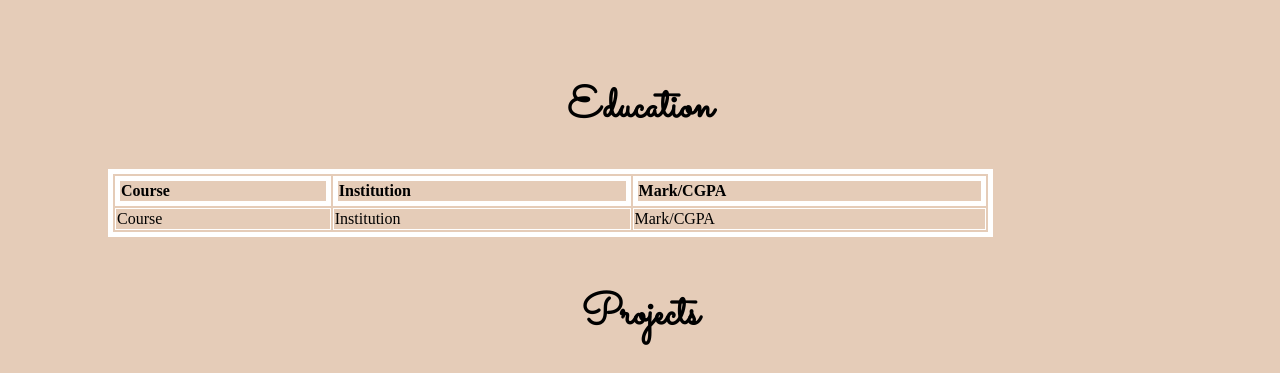
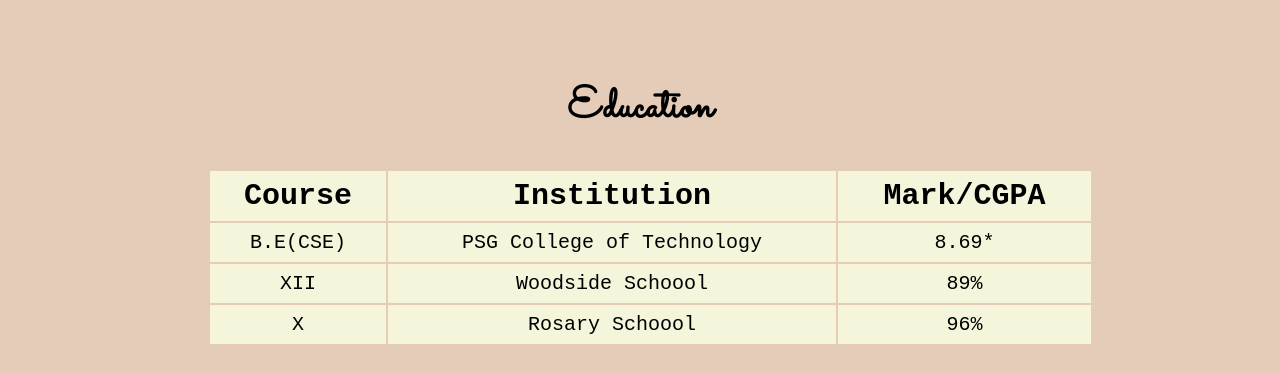
Before and after one commit to johannasmriti/portfolioweek2, a plain HTML site: page index.html in a window 1280 px wide. Shown: the part 1177-1550 px from the top of the page. Drawn offline with Linux system fonts and the light colour scheme.

Commit message:
Update index.html

```diff
--- a/index.html
+++ b/index.html
@@ -55,18 +55,28 @@
     </div>
     <!--Education-->
     <div id="education"><br>
-        <h1 style="text-align: center;font-family:'Sacramento',  cursive;font-size:270%; color:black;font-weight: bold; ">Education</h1>
-        <table style="width:70%;border:5px solid white;margin-left:100px;">
-            <tr style="border:5px solid white;">
-              <td style="border:5px solid white;"><b>Course</b></td>
-              <td style="border:5px solid white;"><b>Institution</b></td>
-              <td style="border:5px solid white;"><b>Mark/CGPA</b></td>
+        <h1 style="font-size:xx-large;text-align: center;font-family:'Sacramento',  cursive;font-size:270%; color:black;font-weight: bold; ">Education</h1>
+        <table style="font-family:'Courier New', monospace;text-align:center;width:70%;margin-left:200px"background-color: beige;">
+            <tr style="font-size:30px;padding: 8px;font-family:'Courier New', monospace;background-color: beige;">
+              <td style="padding: 8px;font-family:'Courier New', monospace;background-color: beige;"><b>Course</b></td>
+              <td style="padding: 8px;font-family:'Courier New', monospace;background-color: beige;"><b>Institution</b></td>
+              <td style="padding: 8px;font-family:'Courier New', monospace;background-color: beige;"><b>Mark/CGPA</b></td>
             </tr>
-            <tr style="border:5px solid white;">
-                <td style="border:1px solid white;">Course</td>
-                <td style="border:1px solid white;">Institution</td>
-                <td style="border:1px solid white;">Mark/CGPA</td>
-              </tr>
+            <tr style="font-size:20px;padding: 8px;font-family:'Courier New', monospace;background-color: beige;">
+                <td style="padding: 8px;font-family:'Courier New', monospace;background-color: beige;">B.E(CSE)</td>
+                <td style="padding: 8px;font-family:'Courier New', monospace;background-color: beige;">PSG College of Technology</td>
+                <td style="padding: 8px;font-family:'Courier New', monospace;background-color: beige;">8.69*</td>
+            </tr>
+            <tr style="font-size:20px;padding: 8px;font-family:'Courier New', monospace;background-color: beige;">
+                <td style="padding: 8px;font-family:'Courier New', monospace;background-color: beige;">XII</td>
+                <td style="padding: 8px;font-family:'Courier New', monospace;background-color: beige;">Woodside Schoool</td>
+                <td style="padding: 8px;font-family:'Courier New', monospace;background-color: beige;">89%</td>
+            </tr>
+            <tr style="font-size:20px;padding: 8px;font-family:'Courier New', monospace;background-color: beige;">
+                <td style="padding: 8px;font-family:'Courier New', monospace;background-color: beige;">X</td>
+                <td style="padding: 8px;font-family:'Courier New', monospace;background-color: beige;">Rosary Schoool</td>
+                <td style="padding: 8px;font-family:'Courier New', monospace;background-color: beige;">96%</td>
+            </tr>
           </table>
     </div>
     <!--Projects-->
@@ -76,7 +86,7 @@
         <iframe src="https://w0.peakpx.com/wallpaper/131/516/HD-wallpaper-keyboard-80s-929-cool-minimal-minimalist-music-retro-simple.jpg" style="border:none;float:none; width:400px ;height:400px;" title="description"></iframe>
         <iframe src="https://cdn.wallpapersafari.com/33/65/ZrUuMF.jpg" style="border:none;float:none; width:400px ;height:400px;" title="description"></iframe>
     </div>
-    <!--Skills-->
+    <!--Experience-->
     <div id="experience"><br>
         <h1 style="text-align: center;font-family:'Sacramento',  cursive;font-size:270%; color:black;font-weight: bold; ">Experience</h1>
         <p style="text-align: center;font-family:'Courier New', monospace;font-size:170%; color:black;font-weight: bold; ">1. Samsung India</p>
```
